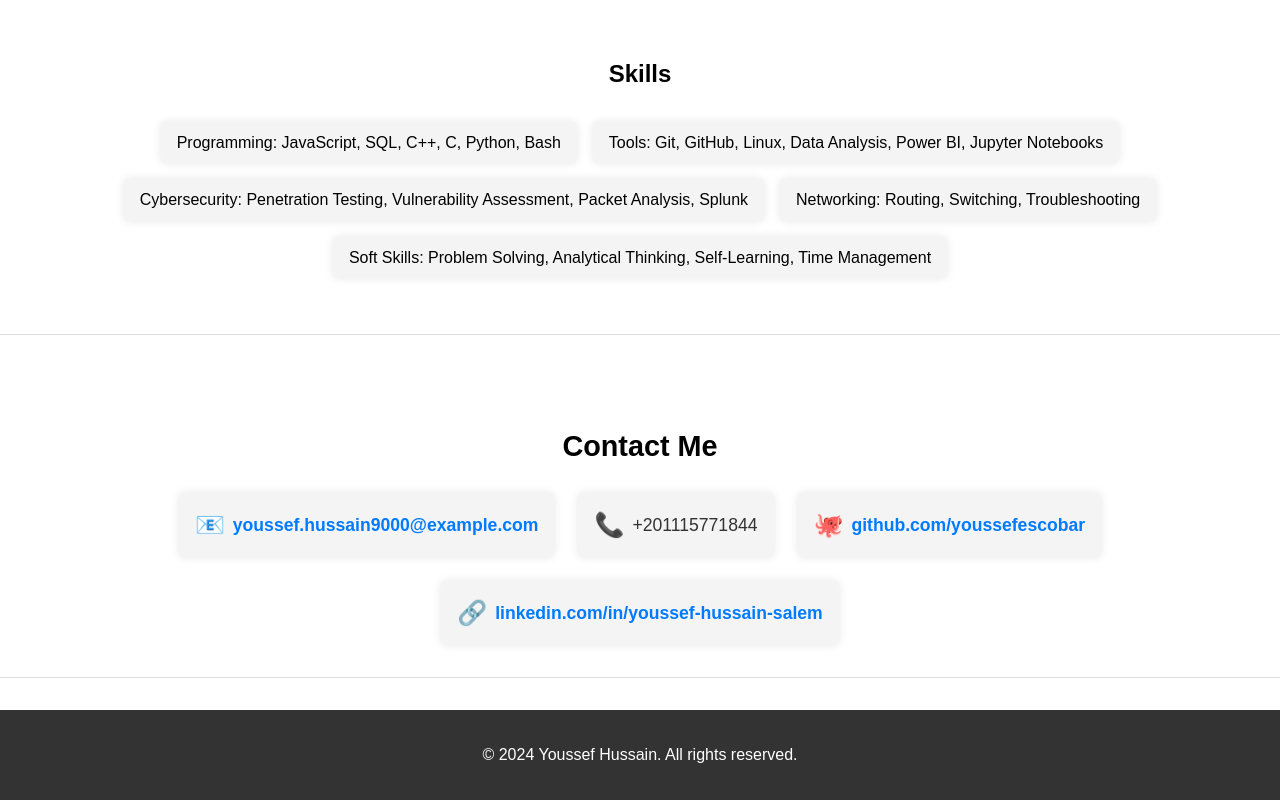
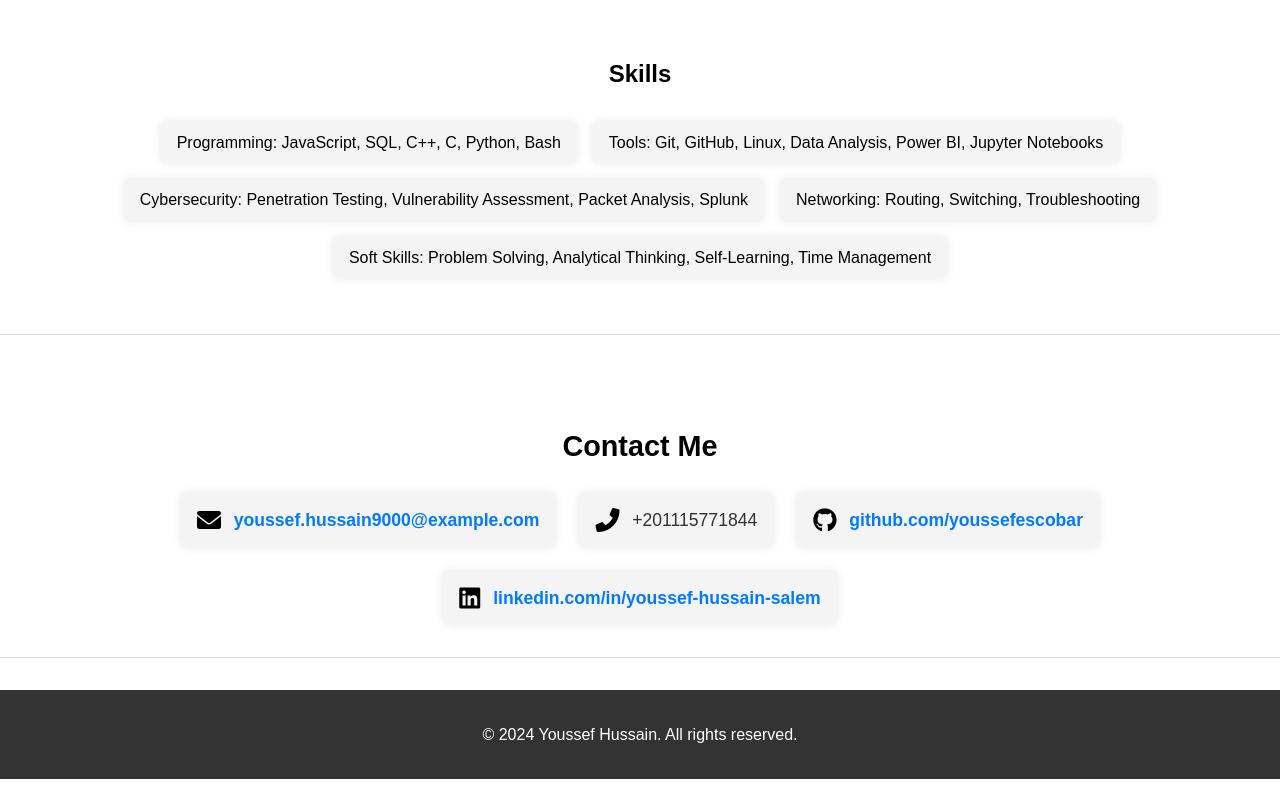
Before and after one commit to youssefescobar/porto, a plain HTML site: page index.html in a window 1280 px wide. Shown: the part 2337-3137 px from the top of the page. After the commit the page ends 3116 px from the top, so only its background shows below. Drawn offline with Linux system fonts and the light colour scheme.

Commit message:
update contact

```diff
--- a/index.html
+++ b/index.html
@@ -11,6 +11,11 @@
       name="keywords"
       content="Youssef Hussain, Data Scientist, Network Admin, Portfolio, Projects, Skills"
     />
+    <link
+      href="https://cdnjs.cloudflare.com/ajax/libs/font-awesome/6.0.0-beta3/css/all.min.css"
+      rel="stylesheet"
+    />
+
     <title>Youssef Hussain - Portfolio</title>
     <link rel="stylesheet" href="styles.css" />
   </head>
@@ -98,17 +103,17 @@
       <h2>Contact Me</h2>
       <div class="contact-info">
         <div class="contact-item">
-          <span class="icon">📧</span>
+          <i class="fas fa-envelope"></i>
           <a href="mailto:youssef.hussain9000@example.com"
             >youssef.hussain9000@example.com</a
           >
         </div>
         <div class="contact-item">
-          <span class="icon">📞</span>
+          <i class="fas fa-phone-alt"></i>
           <p>+201115771844</p>
         </div>
         <div class="contact-item">
-          <span class="icon">🐙</span>
+          <i class="fab fa-github"></i>
           <a
             href="https://github.com/youssefescobar"
             target="_blank"
@@ -117,7 +122,7 @@
           >
         </div>
         <div class="contact-item">
-          <span class="icon">🔗</span>
+          <i class="fab fa-linkedin"></i>
           <a
             href="https://www.linkedin.com/in/youssef-hussain-salem/"
             target="_blank"
--- a/styles.css
+++ b/styles.css
@@ -183,6 +183,12 @@ footer {
   margin: 0;
   color: #333;
 }
+.contact-item i {
+  font-size: 1.5rem;
+  color: black;
+  margin-right: 0.8rem;
+}
+
 
 /* Adjust layout for smaller screens */
 @media (max-width: 768px) {
```
